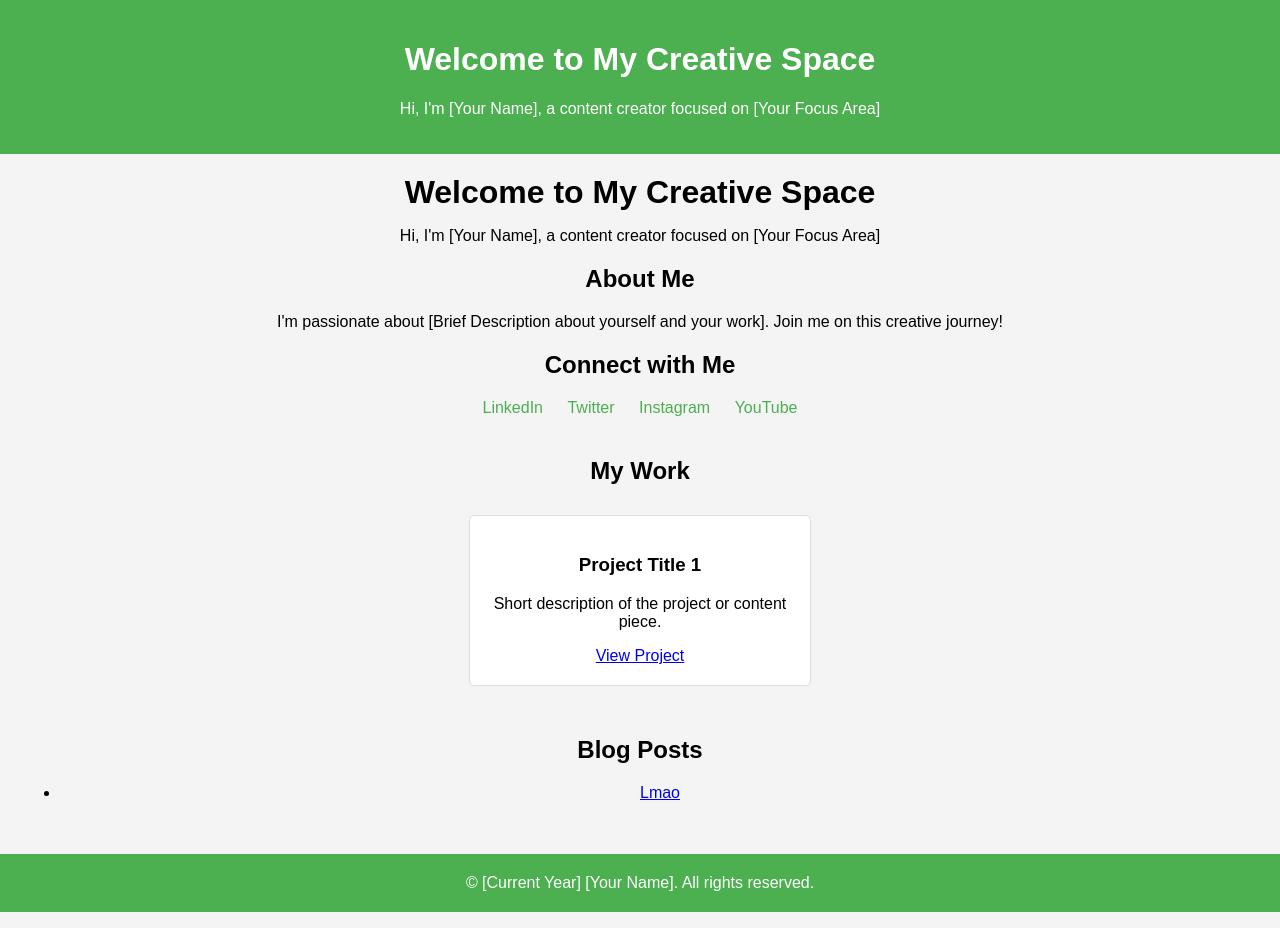
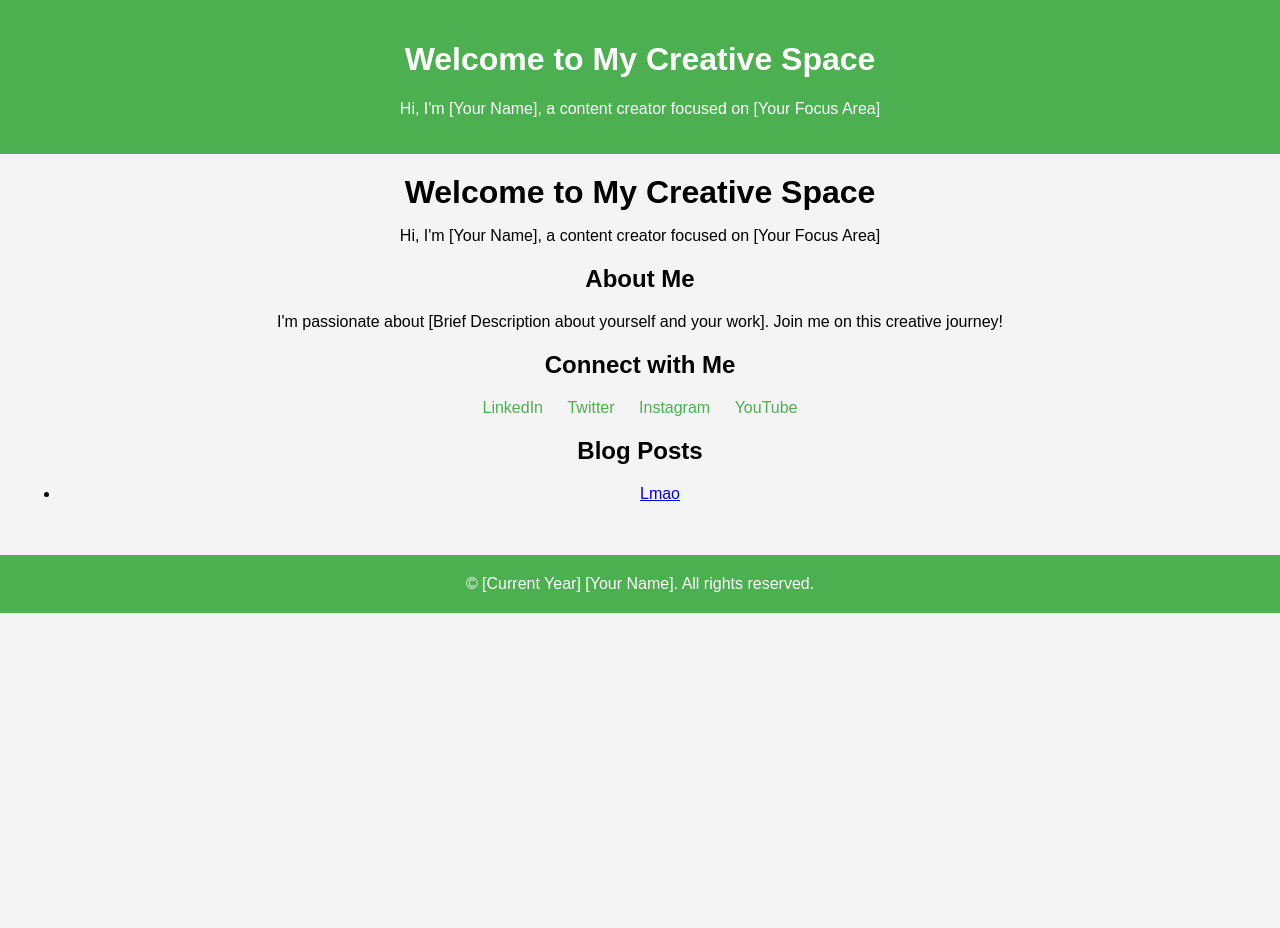
Before and after one commit to DORKINHORKIN/Dorkinhorkin.Largererst, a Jekyll site: the page built from index.html, in a window 1280 px wide. Built offline with Jekyll 4.4.1, drawn with Linux system fonts in a browser that asks for light colours; after the commit the page ends 900 px from its top, so only the background shows below that.

Commit message:
Update index.html

```diff
--- a/index.html
+++ b/index.html
@@ -20,22 +20,12 @@ title: Home
       <a href="[Your YouTube URL]" target="_blank">YouTube</a>
   </section>
 
-  <section class="portfolio">
-      <h2>My Work</h2>
-      <div class="portfolio-item">
-          <h3>Project Title 1</h3>
-          <p>Short description of the project or content piece.</p>
-          <a href="[Link to Project 1]" target="_blank">View Project</a>
-      </div>
-      <!-- Repeat for more projects -->
-  </section>
-
   <section class="blog-posts">
       <h2>Blog Posts</h2>
       <ul>
         {% for post in site.posts %}
           <li>
-            <a href="{{ post.url }}">{{ post.title }}</a>
+            <a href="{{ page.path }}">{{ post.title }}</a>
             <p>{{ post.excerpt }}</p>
           </li>
         {% endfor %}
```
